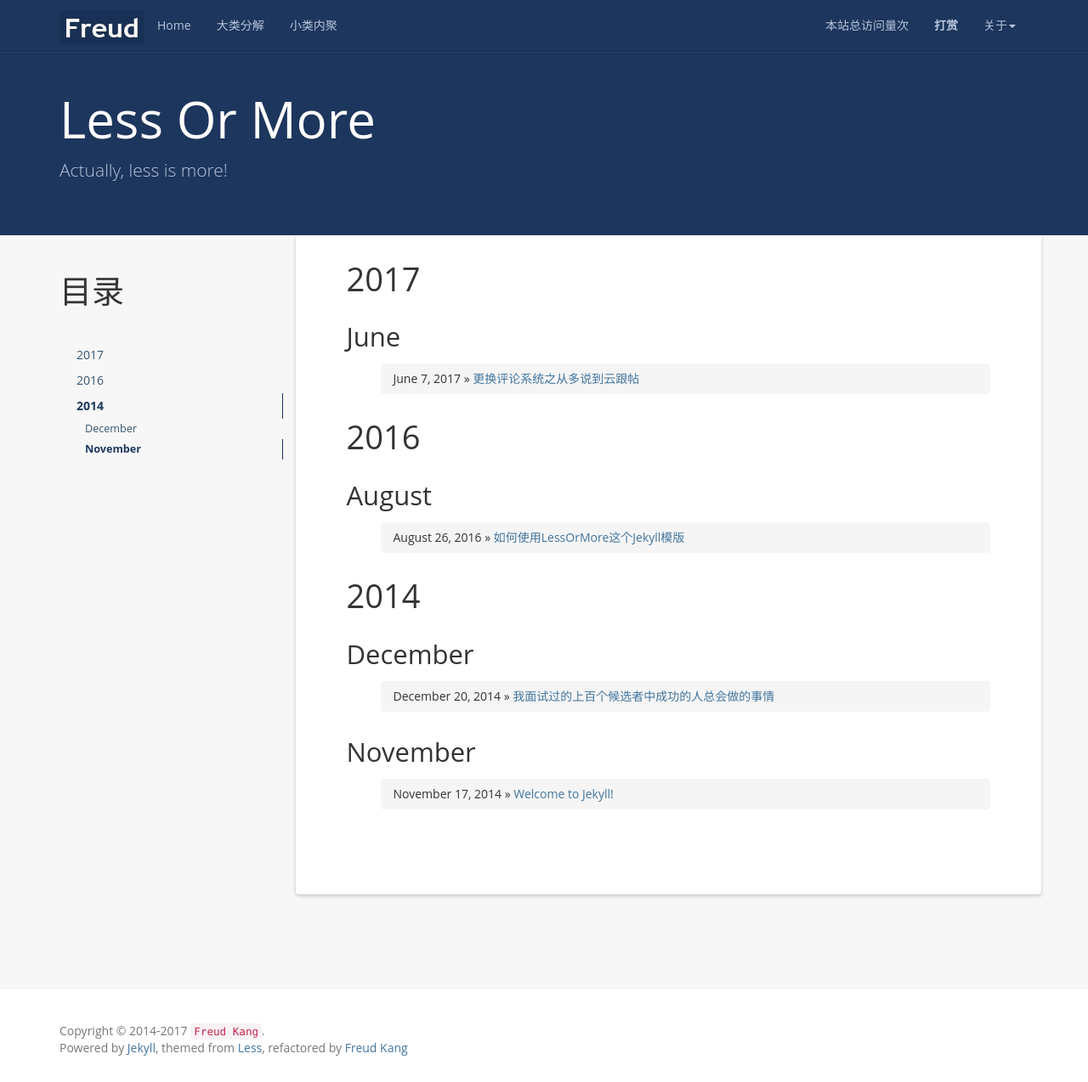
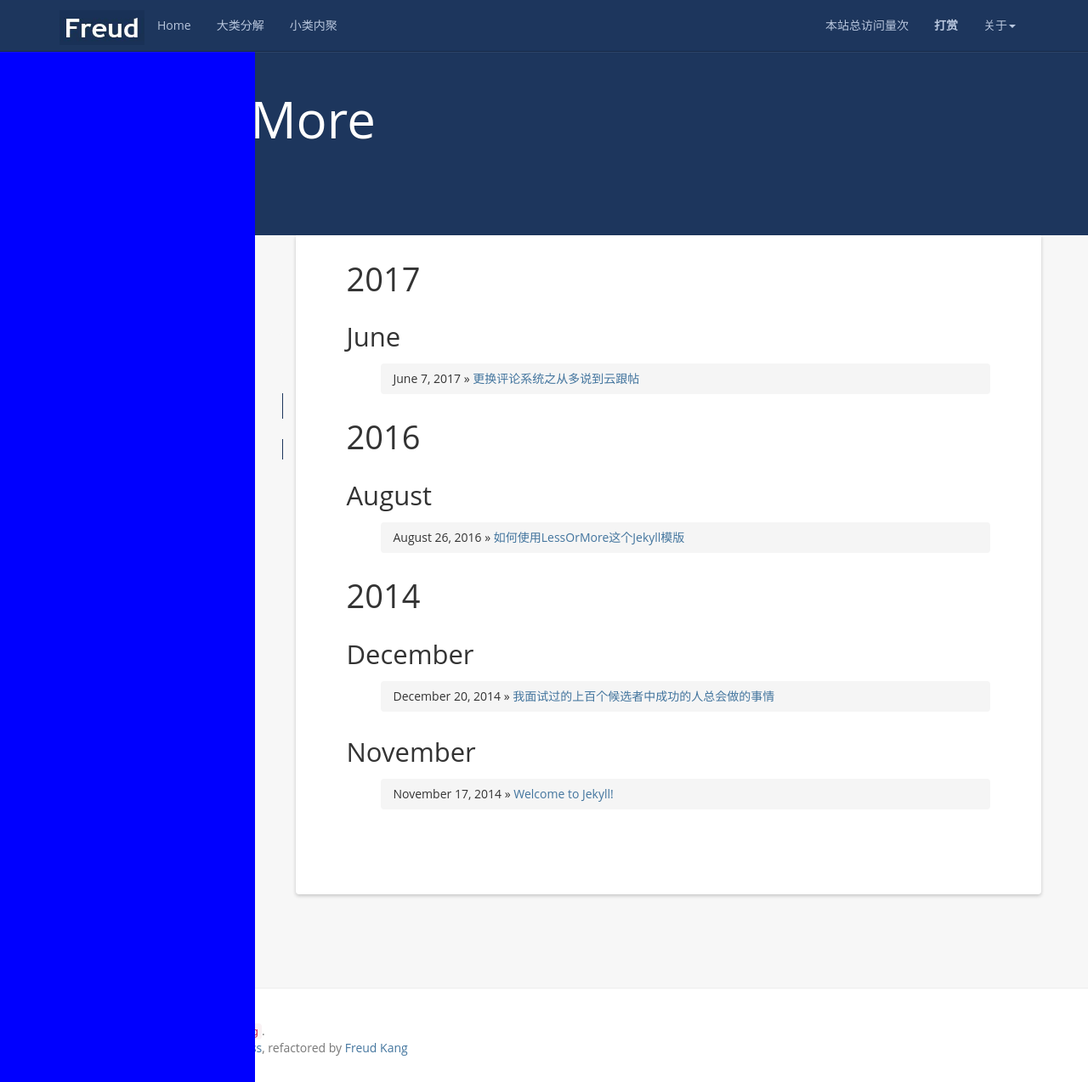
Before and after one commit to chjiyun/chjiyun.github.io, a Jekyll site: the page built from index.html, in a window 1280 px wide and 1274 px high. Shown: the whole window at 85% size. Built offline with Jekyll 4.4.1, drawn with Linux system fonts in a browser that asks for light colours; nearby versions of some CDN libraries; the list of posts is cut into pages by our own code; comment, search, counter and statistics services are not loaded.

Commit message:
add new theme

```diff
--- a/_includes/footer.html
+++ b/_includes/footer.html
@@ -1,6 +1,20 @@
+<style type="text/css">
+    .mytest {
+    position: fixed;
+    top: 0;
+    bottom: 0;
+    left: 0;
+    width: 300px;
+    background-color: blue;
+    }
+</style>
+<div class="mytest">
+
+</div>
+
 <footer class="footer" role="contentinfo">
 	<div class="container">
-		<p class="copyright">Copyright &copy; 2014-{{ site.time | date: '%Y' }} <a href="{{site.resume_site}}"><code>{{ site.author }}</code></a>.</p>
+		<p class="copyright">Copyright &copy; 2017-{{ site.time | date: '%Y' }} <a href="{{site.resume_site}}"><code>{{ site.author }}</code></a>.</p>
 		<p>Powered by <a href="http://jekyllrb.com">Jekyll</a>, themed from <a href="http://lesscss.cn/">Less</a>, refactored by <a href="http://www.hifreud.com/">Freud Kang</a></p>
 	</div>
 </footer>
```
